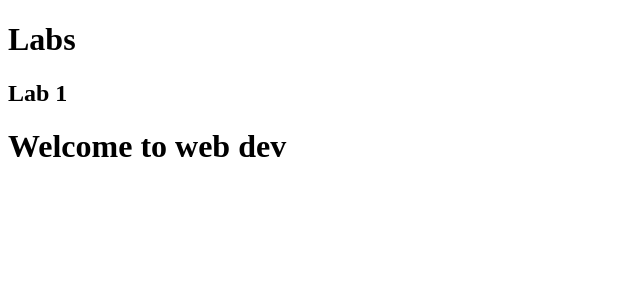
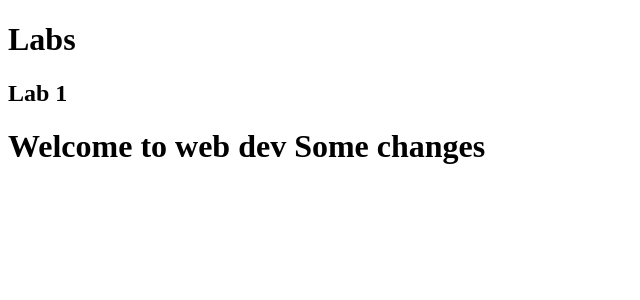
Before and after one commit to LucasYL/kanbas-react-web-app-s2, a React (Create React App) app: page / in a window 1280 px wide. Shown: the top 300 px of the page, without its empty margins (0-640 px from the left). Built offline with nearby package versions, Linux system fonts and the light colour scheme.

Commit message:
lab1 to a1

```diff
--- a/src/App.tsx
+++ b/src/App.tsx
@@ -5,7 +5,7 @@ function App() {
   return (
     <div>
       <Labs />
-      <h1>Welcome to web dev</h1>
+      <h1>Welcome to web dev Some changes</h1>
     </div>
   );
 }
```
